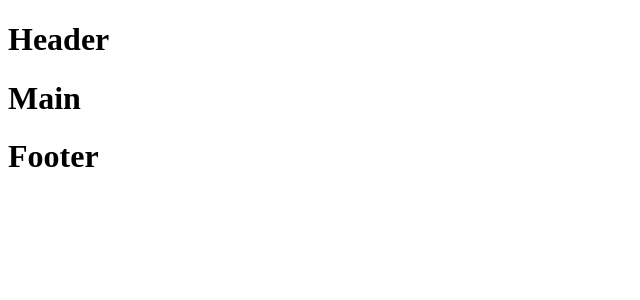
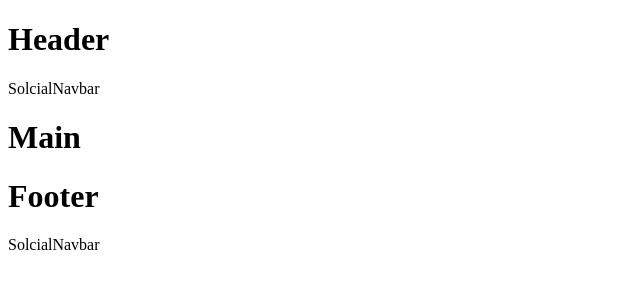
Before and after one commit to DeniseDichiara/proj-html-vuejs, a Vue app: page / in a window 1280 px wide. Shown: the top 300 px of the page, without its empty margins (0-640 px from the left). Built offline with nearby package versions, Linux system fonts and the light colour scheme.

Commit message:
added new component for contancts

```diff
--- a/src/components/AppFooter.vue
+++ b/src/components/AppFooter.vue
@@ -1,20 +1,27 @@
 <template>
-    <div>
+    <footer>
         <h1>
             Footer
         </h1>
-    </div>
+        <SolcialNavbar />
+    </footer>
 </template>
 
 
 <script>
+import SolcialNavbar from './SolcialNavbar.vue';
+
+
 export default {
     name: 'Footer',
     data() {
         return {
 
         }
-    }
+    },
+    components: {
+        SolcialNavbar,
+    },
 }
 </script>
 
--- a/src/components/AppHeader.vue
+++ b/src/components/AppHeader.vue
@@ -1,20 +1,28 @@
 <template>
-    <div>
+    <header>
         <h1>
             Header
         </h1>
-    </div>
+        <SolcialNavbar />
+    </header>
 </template>
 
 
 <script>
+import SolcialNavbar from './SolcialNavbar.vue';
+
+
 export default {
     name: 'Header',
     data() {
         return {
 
         }
-    }
+    },
+
+    components: {
+        SolcialNavbar,
+    },
 }
 </script>
 
--- /dev/null
+++ b/src/components/SolcialNavbar.vue
@@ -0,0 +1,22 @@
+<template>
+    <div>
+        SolcialNavbar
+    </div>
+</template>
+
+
+<script>
+export default {
+    name: 'SolcialNavbar',
+    data() {
+        return {
+
+        }
+    }
+}
+</script>
+
+
+<style lang="scss">
+
+</style>
```
